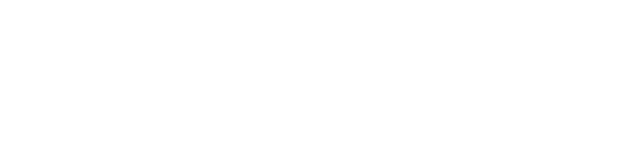
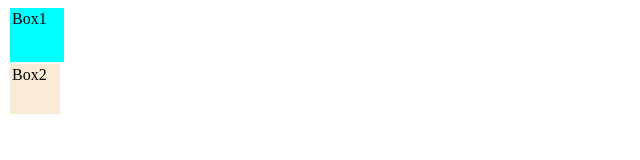
Before and after one commit to shreema01/Level-4-css-project, a plain HTML site: page index.html in a window 1280 px wide. Shown: the whole page, without its empty margins (0-640 px from the left). Drawn offline with Linux system fonts and the light colour scheme.

Commit message:
modification

```diff
--- a/index.html
+++ b/index.html
@@ -2,8 +2,60 @@
 <html lang="en">
 <head>
     <title>Level-4-css-project</title>
+    <style>
+        /* 1 */
+        /* .div{
+             height:200px;
+             width:200px;
+             background-color: rgb(81, 66, 96);
+             color:white;
+             padding:2px;
+             margin:2px;
+             border:2px solid red;
+             box-sizing:border-box;
+
+        } */
+
+        /* 2 */
+        #button{
+            background-color:burlywood;
+            padding:10px 15px 10px 15px;
+            height:60px;
+            width:60px;
+            box-sizing: border-box;
+            /* 3 */
+            margin:100px;
+            border:5px dotted red;
+        }
+        #box1{
+            height:50px;
+            width:50px;
+            box-sizing:content-box;
+            background-color: aqua;
+            padding:2px;
+            margin:2px;
+        }
+
+        #box2{
+            height:50px;
+            width:50px;
+            box-sizing:border-box;
+            background-color: antiquewhite;
+            padding:2px;
+            margin:2px;
+        }
+
+    </style>
 </head>
 <body>
-
+    <!-- 1 -->
+    <!-- <div class="div">
+      div testing
+    </div> -->
+    <!-- 2 -->
+    <!-- <button id="button">submit</button> -->
+     <!-- 4 -->
+    <div id="box1">Box1</div>
+    <div id="box2">Box2</div>
 </body>
 </html>
```
